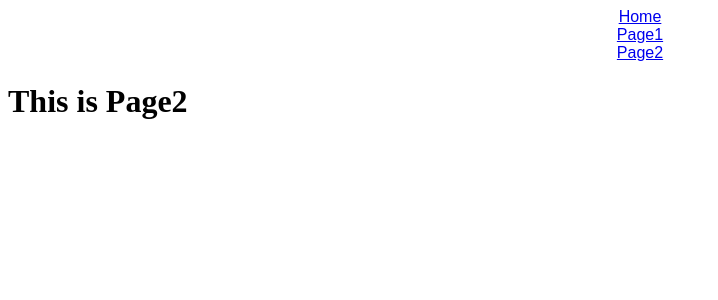
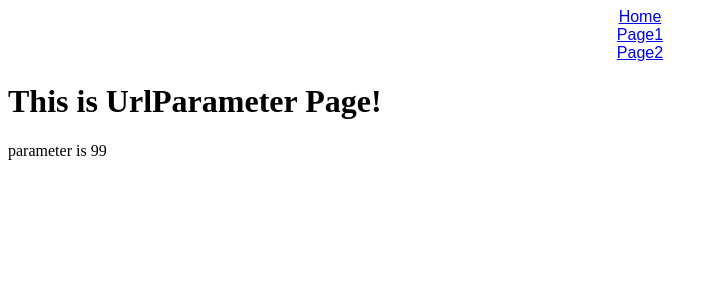
Before and after one commit to besumero628/practice_react_udemy-Sec5, a React (Create React App) app: page /page2/99 in a window 1280 px wide. Shown: the top 300 px of the page, without its empty margins (0-718 px from the left). Built offline with nearby package versions, Linux system fonts and the light colour scheme.

Commit message:
5-5 URLパラメータを扱う

```diff
--- a/src/Page2.jsx
+++ b/src/Page2.jsx
@@ -1,7 +1,10 @@
+import { Link } from "react-router-dom";
+
 export const Page2 = () => {
   return (
     <div>
       <h1>This is Page2</h1>
+      <Link to="/page2/99">URL Parameter</Link>
     </div>
   );
 };
--- /dev/null
+++ b/src/UrlParameter.jsx
@@ -0,0 +1,11 @@
+import { useParams } from "react-router-dom";
+
+export const UrlParameter = () => {
+  const { id } = useParams();
+  return (
+    <div>
+      <h1>This is UrlParameter Page!</h1>
+      <p>parameter is {id}</p>
+    </div>
+  );
+};
--- /dev/null
+++ b/src/router/Page2Routes.jsx
@@ -0,0 +1,15 @@
+import { Page2 } from "../Page2";
+import { UrlParameter } from "../UrlParameter";
+
+export const page2Routes = [
+  {
+    path: "/",
+    exact: true,
+    children: <Page2 />
+  },
+  {
+    path: "/:id",
+    exact: false,
+    children: <UrlParameter />
+  }
+];
--- a/src/router/Router.jsx
+++ b/src/router/Router.jsx
@@ -1,10 +1,7 @@
 import { Switch, Route } from "react-router-dom";
 import { Home } from "../Home";
-import { Page1 } from "../Page1";
-import { Page1DetailA } from "../Page1DetailA";
-import { Page1DetailB } from "../Page1DetailB";
-import { Page2 } from "../Page2";
 import { page1Routes } from "./Page1Routes";
+import { page2Routes } from "./Page2Routes";
 
 export const Router = () => {
   return (
@@ -28,9 +25,22 @@
           </Switch>
         )}
       />
-      <Route path="/page2">
-        <Page2 />
-      </Route>
+      <Route
+        path="/page2"
+        render={({ match: { url } }) => (
+          <Switch>
+            {page2Routes.map((route) => (
+              <Route
+                key={route.path}
+                exact={route.exact}
+                path={`${url}${route.path}`}
+              >
+                {route.children}
+              </Route>
+            ))}
+          </Switch>
+        )}
+      />
     </Switch>
   );
 };
```
